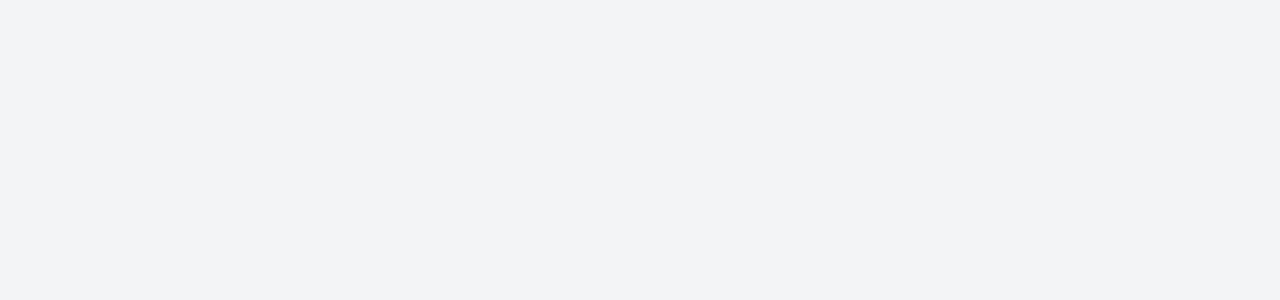
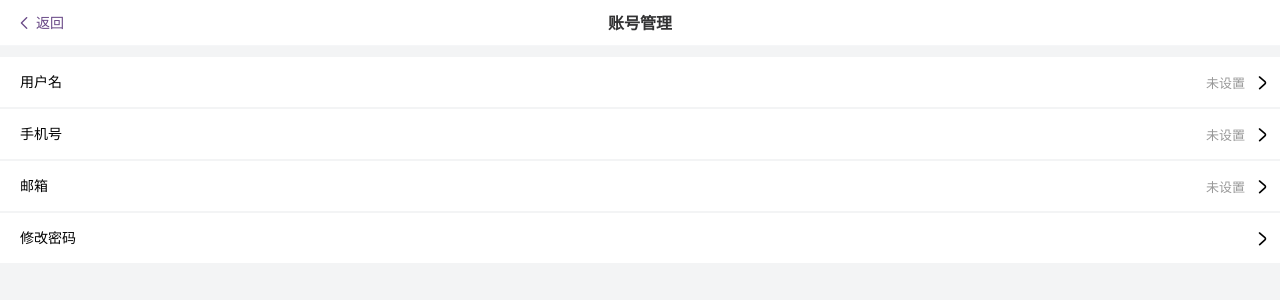
Before and after one commit to qiaozhididi/vue3_ts_shop, a Vue app: page /mineaccount in a window 1280 px wide. Before the commit this address had no page. Shown: the top 300 px of the page. Built offline with nearby package versions, Linux system fonts and the light colour scheme; what vue-baidu-map-3x would draw is missing.

Commit message:
feat: 新增账号管理页面

```diff
--- a/src/router/index.ts
+++ b/src/router/index.ts
@@ -88,9 +88,14 @@ const router = createRouter({
       component: () => import("@/views/LoginView/RegisterView.vue"),
     },
     {
-      path:"/mineset",
-      name:"mineset",
-      component:() => import("@/views/MineView/MineSetView.vue")
+      path: "/mineset",
+      name: "mineset",
+      component: () => import("@/views/MineView/MineSetView.vue"),
+    },
+    {
+      path: "/mineaccount",
+      name: "mineaccount",
+      component: () => import("@/views/MineView/MineAccountView.vue"),
     },
   ],
 });
--- /dev/null
+++ b/src/views/MineView/MineAccountView.vue
@@ -0,0 +1,42 @@
+<template>
+  <MineAccountHeader title="账号管理" />
+  <div class="gap">
+    <ItemView :item="item1" />
+    <ItemView :item="item2" />
+    <ItemView :item="item3" />
+    <ItemView :item="item4" />
+  </div>
+</template>
+<script setup lang="ts">
+import { ref, reactive } from "vue";
+import MineAccountHeader from "@/components/PubHeaderComponent.vue";
+import ItemView from "./components/ItemView.vue";
+
+const item1 = {
+  text: "用户名",
+  desc: "未设置",
+  descColor: "#999",
+  fontSize: "13px",
+};
+const item2 = {
+  text: "手机号",
+  desc: "未设置",
+  descColor: "#999",
+  fontSize: "13px",
+};
+const item3 = {
+  text: "邮箱",
+  desc: "未设置",
+  descColor: "#999",
+  fontSize: "13px",
+};
+const item4 = {
+  text: "修改密码",
+  desc: "",
+};
+</script>
+<style lang="less" scoped>
+.gap {
+  margin: 10px 0;
+}
+</style>
--- a/src/views/MineView/components/ItemView.vue
+++ b/src/views/MineView/components/ItemView.vue
@@ -2,36 +2,38 @@
   <div class="item">
     <p class="title">{{ item.text }}</p>
     <div class="text" v-if="!image">
-        <span :style="{ color:item.descColor,fontSize:item.fontSize }" class="text-desc">{{ item.desc }}</span>
+      <span
+        :style="{ color: item.descColor, fontSize: item.fontSize }"
+        class="text-desc"
+        >{{ item.desc }}</span
+      >
       <span v-show="!right" class="iconfont icon-jiantouyou"></span>
     </div>
     <div class="mixin" v-else>
-        <img :src="item.image" alt="">
+      <img :src="item.image" alt="" />
       <span class="iconfont icon-jiantouyou"></span>
     </div>
   </div>
 </template>
 <script setup lang="ts">
-import {ref,reactive} from "vue"
+import { ref, reactive } from "vue";
 
-interface IItem{
-    text:string,
-    desc:string,
-    descColor?:string,
-    fontSize?:string,
-    image?:string
+interface IItem {
+  text: string;
+  desc: string;
+  descColor?: string;
+  fontSize?: string;
+  image?: string;
 }
 
 const props = defineProps<{
-    image?:boolean,
-    right?:boolean,
-    item:IItem
-}>()
-
+  image?: boolean;
+  right?: boolean;
+  item: IItem;
+}>();
 </script>
 <style lang="less" scoped>
-
-.item{
+.item {
   width: 100%;
   background: #fff;
   padding: 0 10px;
@@ -40,7 +42,7 @@ const props = defineProps<{
   box-sizing: border-box;
   display: flex;
   align-items: center;
-    .title{
+  .title {
     flex: 1;
     font-size: 14px;
     padding-left: 10px;
@@ -48,31 +50,29 @@ const props = defineProps<{
     height: 50px;
     line-height: 50px;
   }
-    .text{
-        .text-desc{
+  .text {
+    .text-desc {
       font-size: 14px;
       margin-right: 10px;
     }
-        .iconfont{
+    .iconfont {
       font-size: 15px;
     }
   }
-    .mixin{
-        flex:1;
+  .mixin {
+    flex: 1;
     display: flex;
     align-items: center;
     justify-content: flex-end;
-        img{
+    img {
       width: 50px;
       height: 50px;
       padding: 10px 0;
       margin-right: 10px;
     }
-        .iconfont{
+    .iconfont {
       font-size: 15px;
     }
   }
 }
-
-
 </style>
```
Lines whose indentation alone changed are shown as unchanged.
